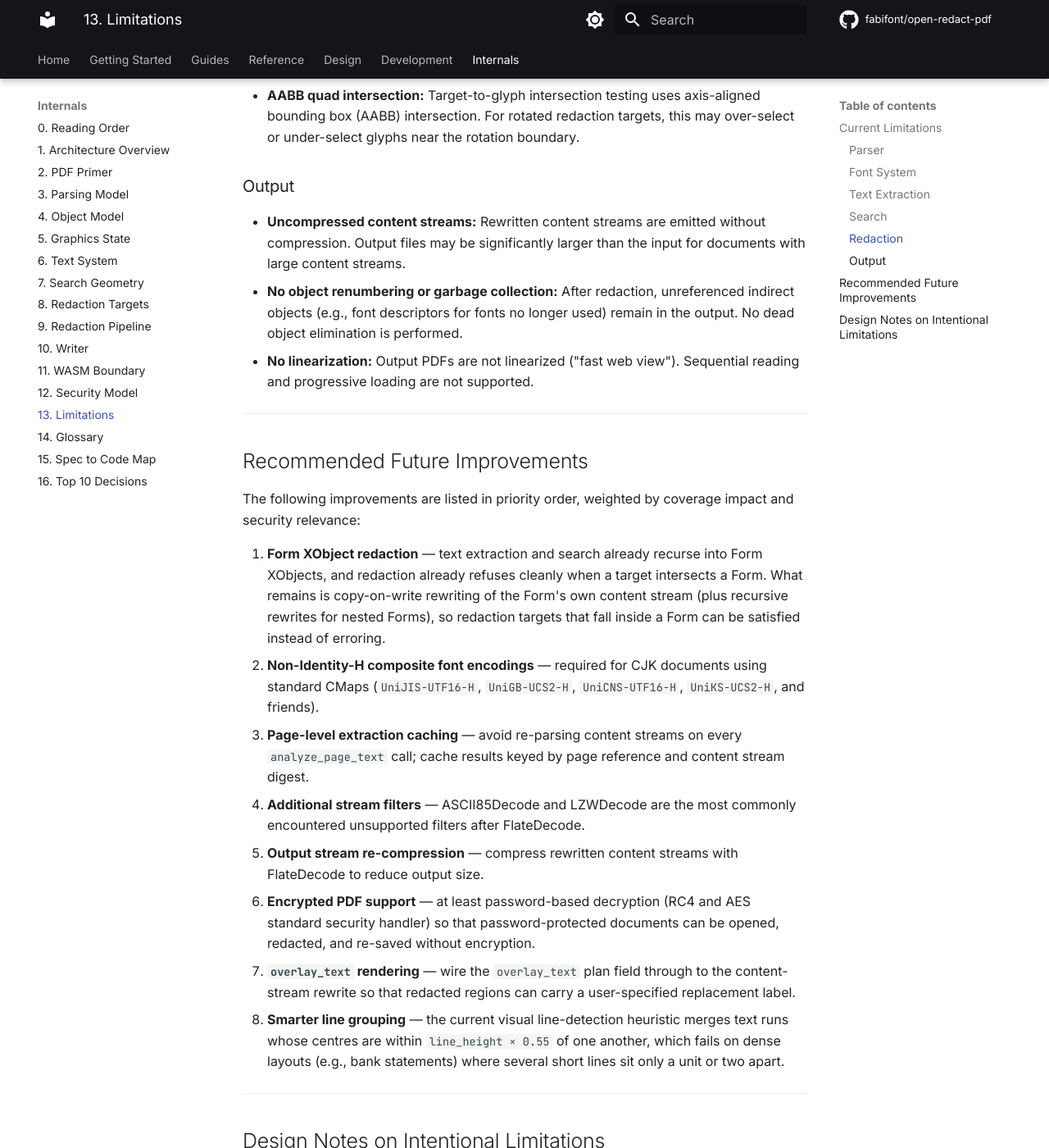
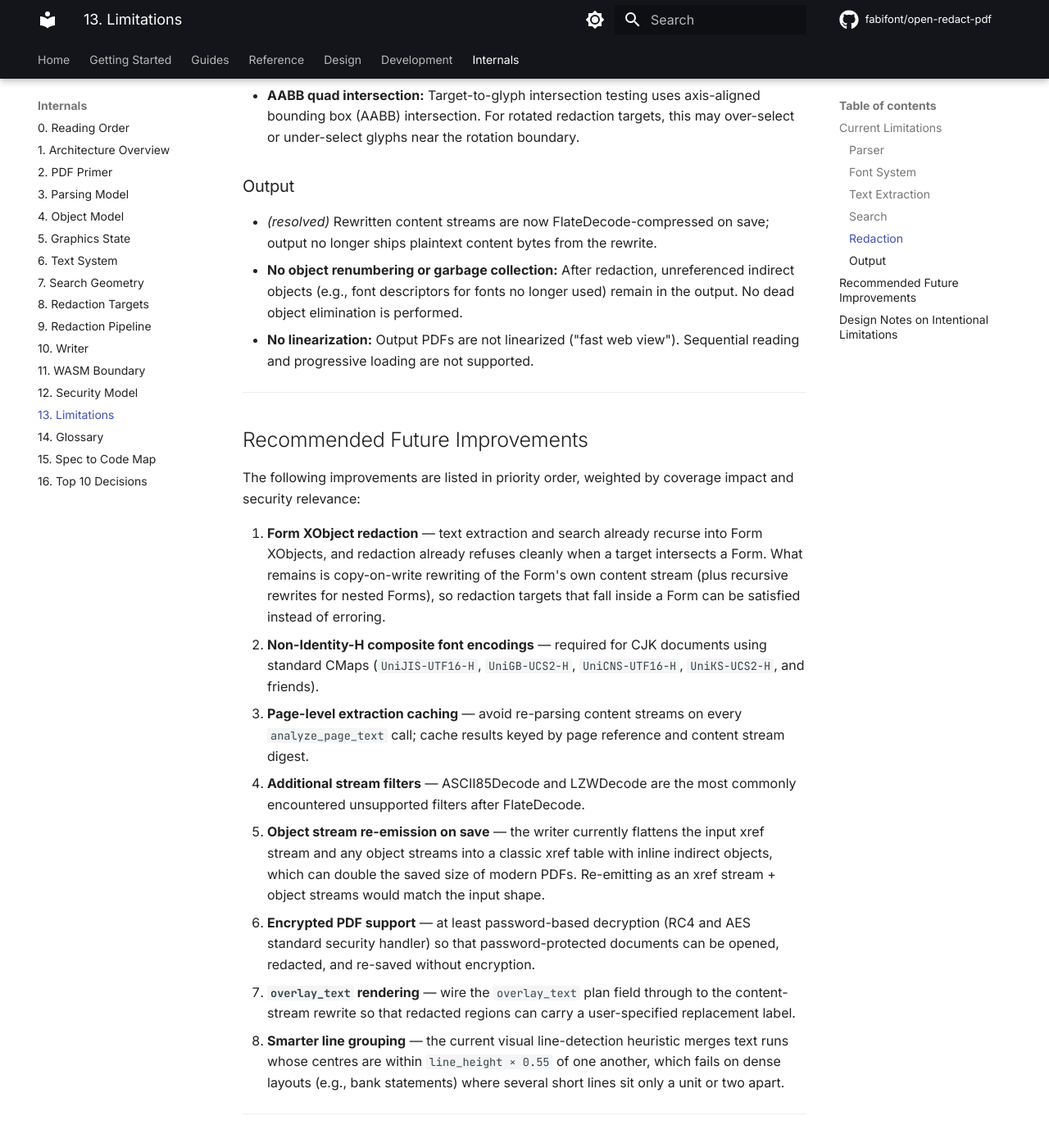
Before and after one commit to fabifont/open-redact-pdf, an MkDocs documentation site: the page built from docs/internals/13-limitations.md, in a window 1280 px wide and 1400 px high, scrolled down 2790 px. Shown: the whole window at 82% size. Built offline with MkDocs 1.6.1 and Material for MkDocs 9.7.7, drawn with Linux system fonts in a browser that asks for light colours; comment, search, counter and statistics services are not loaded.

Commit message:
docs: mark content stream compression as resolved
Limitations page: the "uncompressed content streams" bullet is resolved
and the "output stream re-compression" item is replaced with a more
precise follow-up (re-emit xref streams + object streams on save to
match modern PDF producers' shape).

```diff
--- a/docs/internals/13-limitations.md
+++ b/docs/internals/13-limitations.md
@@ -44,7 +44,7 @@ This page documents the current known limitations of the engine, organized by su
 
 ### Output
 
-- **Uncompressed content streams:** Rewritten content streams are emitted without compression. Output files may be significantly larger than the input for documents with large content streams.
+- _(resolved)_ Rewritten content streams are now FlateDecode-compressed on save; output no longer ships plaintext content bytes from the rewrite.
 - **No object renumbering or garbage collection:** After redaction, unreferenced indirect objects (e.g., font descriptors for fonts no longer used) remain in the output. No dead object elimination is performed.
 - **No linearization:** Output PDFs are not linearized ("fast web view"). Sequential reading and progressive loading are not supported.
 
@@ -58,7 +58,7 @@ The following improvements are listed in priority order, weighted by coverage im
 2. **Non-Identity-H composite font encodings** — required for CJK documents using standard CMaps (`UniJIS-UTF16-H`, `UniGB-UCS2-H`, `UniCNS-UTF16-H`, `UniKS-UCS2-H`, and friends).
 3. **Page-level extraction caching** — avoid re-parsing content streams on every `analyze_page_text` call; cache results keyed by page reference and content stream digest.
 4. **Additional stream filters** — ASCII85Decode and LZWDecode are the most commonly encountered unsupported filters after FlateDecode.
-5. **Output stream re-compression** — compress rewritten content streams with FlateDecode to reduce output size.
+5. **Object stream re-emission on save** — the writer currently flattens the input xref stream and any object streams into a classic xref table with inline indirect objects, which can double the saved size of modern PDFs. Re-emitting as an xref stream + object streams would match the input shape.
 6. **Encrypted PDF support** — at least password-based decryption (RC4 and AES standard security handler) so that password-protected documents can be opened, redacted, and re-saved without encryption.
 7. **`overlay_text` rendering** — wire the `overlay_text` plan field through to the content-stream rewrite so that redacted regions can carry a user-specified replacement label.
 8. **Smarter line grouping** — the current visual line-detection heuristic merges text runs whose centres are within `line_height × 0.55` of one another, which fails on dense layouts (e.g., bank statements) where several short lines sit only a unit or two apart.
```
